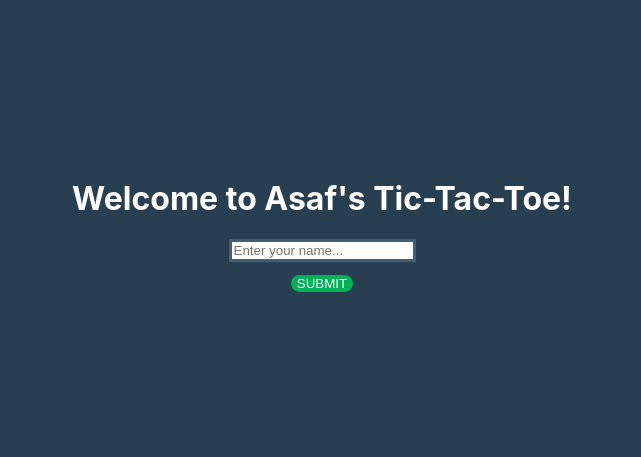
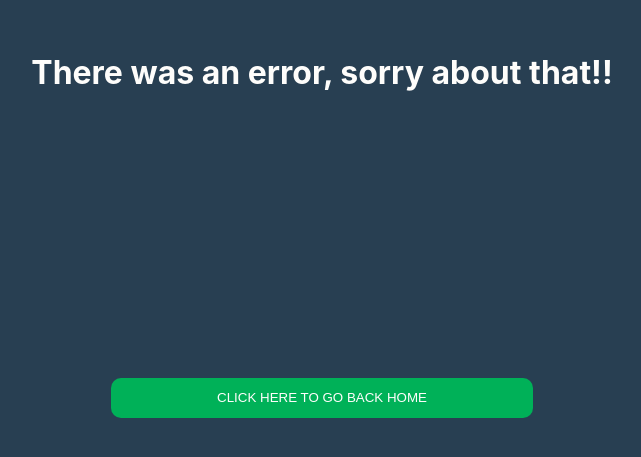
Before and after one commit to AxelrodAsaf/TicTacToeClient, a React (Create React App) app: page /error in a window 1280 px wide. Shown: the part 169-626 px from the top of the page, without its empty margins (318-959 px from the left). Built offline with nearby package versions, Linux system fonts and the light colour scheme; no server answers.

Commit message:
Added an error page;

```diff
--- a/src/App.js
+++ b/src/App.js
@@ -5,6 +5,7 @@ import JoinGame from './Components/Join';
 import Waiting from './Components/Waiting';
 import Gameboard from './Components/Gameboard';
 import PlayerDisconnected from './Components/PlayerDisconnected';
+import Error from './Components/Error';
 import Xwin from './Components/Xwin';
 import Owin from './Components/Owin';
 import Draw from './Components/Draw';
@@ -36,6 +37,7 @@ function App() {
         <Route path="/joingame" element={<JoinGame username={username} setUsername={setUsername} pieceTypeO={pieceTypeO} setPieceTypeO={setPieceTypeO} gameID={gameID} setGameID={setGameID} socket={socket} />} />
         <Route path="/gameboard/:gameID" element={<Gameboard username={username} setUsername={setUsername} pieceTypeO={pieceTypeO} setPieceTypeO={setPieceTypeO} gameID={gameID} setGameID={setGameID} socket={socket} />} />
         <Route path="/playerDisconnected" element={<PlayerDisconnected />} />
+        <Route path="/error" element={<Error />} />
         <Route path="/Xwin" element={<Xwin />} />
         <Route path="/Owin" element={<Owin />} />
         <Route path="/Draw" element={<Draw />} />
--- /dev/null
+++ b/src/Components/Error.jsx
@@ -0,0 +1,18 @@
+import React from 'react';
+import '../Styles/App.css';
+import '../Styles/PlayerDisconnected.css';
+import { useNavigate } from 'react-router-dom';
+
+export default function Error() {
+  const navigate = useNavigate();
+
+
+  return (
+    <div className='main-div'>
+      <div className='main-subdiv'>
+        <h1 className='draw-h1'> There was an error, sorry about that!! </h1>
+        <button style={{ marginTop: "5%" }} onClick={() => navigate(`/`)} type='button' className='home-button'>CLICK HERE TO GO BACK HOME</button>
+      </div>
+    </div>
+  )
+}
--- a/src/Components/Waiting.jsx
+++ b/src/Components/Waiting.jsx
@@ -32,6 +32,7 @@ export default function Waiting(props) {
   // Listen for "startGame" event from the server
   socket.on('startGame', (response) => {
     console.log(`${response.message}`);
+
     navigate(`/gameboard/:${gameID}`);
   });
 
```
